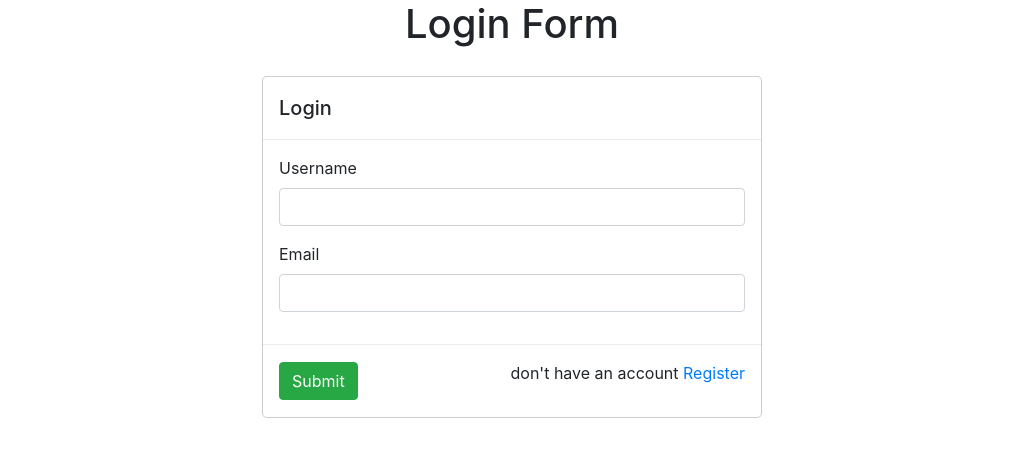
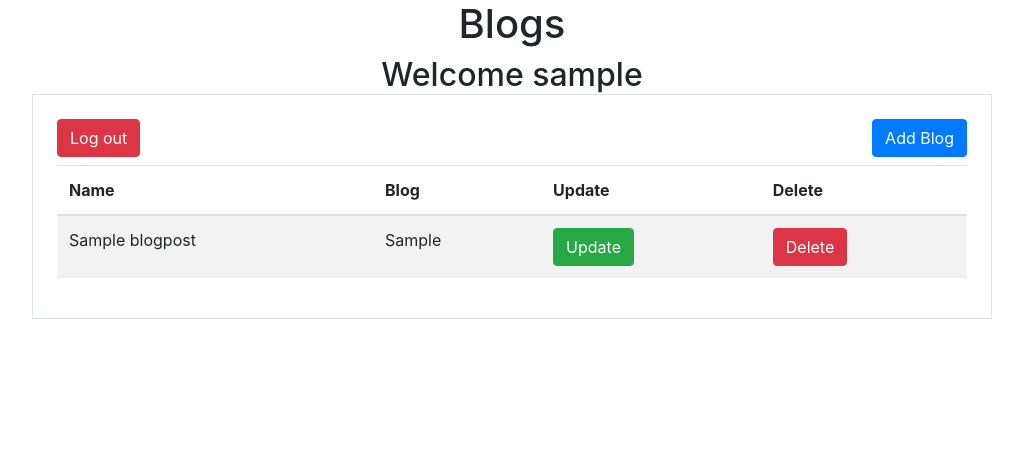
Before and after one commit to zeeshanmnawaz786/blog-post-in-php, a PHP site: page /index.php in a window 1280 px wide. Shown: the top 457 px of the page, without its empty margins (128-1151 px from the left). Run offline with PHP 8.4, Linux system fonts and the light colour scheme; the visitor is signed in with stand-in values (Sample User, id 1); tables that the repository leaves empty or names only in its code hold one stand-in row (values such as "Sample post").

Commit message:
blix page set in index

```diff
--- a/auth/login.php
+++ b/auth/login.php
@@ -16,9 +16,9 @@
        echo $row;
        if ($row > 0) {
          $_SESSION["username"] = $username;
-         header("location:../blog/home.php");
+         header("location:../index.php");
        } else {
-         header("location:../index.php?message=Email or password is incorrect");
+         header("location:./login_form.php?message=Email or password is incorrect");
        }
      }
    }
--- a/auth/logout.php
+++ b/auth/logout.php
@@ -1,4 +1,4 @@
 <?php session_start();?>
 <?php session_unset();?>
 <?php session_destroy();?>
-<?php header("location:../index.php");?>
+<?php header("location:./login_form.php");?>
--- a/auth/register.php
+++ b/auth/register.php
@@ -8,7 +8,7 @@
 
     if ($username === '' || $email === '' || $pass === ''){
         echo '<script>alert("Please fill in all the fields")</script>';
-        echo '<script>window.location.href = "../index.php";</script>';
+        echo '<script>window.location.href = "./login_form.php";</script>';
     }
     else{
         $query = "insert into users values(null, '$username', '$email', '$pass')";
@@ -17,7 +17,7 @@
         echo $result;
 
         if($result){
-            echo '<script>window.location.href = "../index.php";</script>';
+            echo '<script>window.location.href = "./login_form.php";</script>';
         }
         else{
             echo '<script>alert("Something went wrong")</script>';
--- a/auth/register_from.php
+++ b/auth/register_from.php
@@ -27,7 +27,7 @@
   </div>
     <div class="modal-footer d-flex justify-content-between">
     <input type="submit" name="register" value="Submit" class="btn btn-success">
-    <p>Have an account <a href="../index.php">Login</a></p>
+    <p>Have an account <a href="./login_form.php">Login</a></p>
 </div>
   </div>
   </div>
--- a/blog/delete_blog.php
+++ b/blog/delete_blog.php
@@ -9,7 +9,7 @@
         echo "Error: ". mysqli_error($conn);
     }
     else{
-        header('location:./home.php');
+        header('location:../index.php');
         exit();
     }
 }
--- a/blog/insert_blog.php
+++ b/blog/insert_blog.php
@@ -7,14 +7,14 @@
 
     if ($name === '' || $blog === ''){
         echo '<script>alert("Please fill in all the fields")</script>';
-        echo '<script>window.location.href = "./home.php";</script>';
+        echo '<script>window.location.href = "../index.php";</script>';
     }
     else{
         $query = "INSERT INTO blogpost VALUES(null, '$name', '$blog')";
         $result = mysqli_query($conn, $query);
 
         if($result){
-            echo '<script>window.location.href = "./home.php";</script>';
+            echo '<script>window.location.href = "../index.php";</script>';
         }
         else{
             echo '<script>alert("Something went wrong")</script>';
--- a/blog/update_blog.php
+++ b/blog/update_blog.php
@@ -26,7 +26,7 @@
                   echo mysqli_error($conn);
               }
               else{
-                  header('location:./home.php');
+                  header('location:../index.php');
                   exit();
               }
           }
@@ -36,7 +36,7 @@
         <form action="update_blog.php?id=<?php echo $id; ?>" method="post">
             <div class="mb-3">
                 <label for="inputName" class="form-label">Name</label>
-                <input type="text" disabled name="name" value="<?php echo $row['name']; ?>" class="form-control" id="inputName">
+                <input type="text" name="name" value="<?php echo $row['name']; ?>" class="form-control" id="inputName">
             </div>
             <div class="mb-3">
                 <label for="inputBlog" class="form-label">Blog</label>
--- a/index.php
+++ b/index.php
@@ -1,38 +1,99 @@
-   <?php include("./auth/headFoot/header.php") ?>
+   <?php include "./blog/headFoot/header.php"; ?>
    <?php include("./db/dbconn.php") ?>
 
-   <div class="container w-200px m-auto text-center">
-    <h1>Login Form</h1>
+   <?php session_start(); ?>
+   <?php
+   if (isset($_SESSION["username"])){
+      echo "<h2 class='container w-200px m-auto text-center'>Welcome ".$_SESSION["username"]."</h2>";
+   }
+   ?>
+
+<div class="container m-auto w-75 text-left border p-4 mt-4">
+  <?php
+  if (isset($_SESSION["username"])) {
+    echo '
+      <div class="d-flex justify-content-between">
+        <a href="./auth/logout.php">
+          <button class="btn btn-danger mb-2">Log out</button>
+        </a>
+        <button class="btn btn-primary mb-2" data-bs-toggle="modal" data-bs-target="#exampleModal">Add Blog</button>
       </div>
+    ';
+  }
+  ?>
+
+  <!-- Blog Start -->
+
+   <table class="table table-hover table-border table-striped">
+    <thead>
+        <tr>
+        <th scope="col">Name</th>
+        <th scope="col">Blog</th>
+
           <?php
-  if (isset($_GET['message'])){
-    echo "<h4 class='container w-200px m-auto text-center'>".$_GET['message']."</h4>";
+  if (isset($_SESSION["username"])) {
+    echo '
+        <th scope="col">Update</th>
+        <th scope="col">Delete</th>
+    ';
   }
+  ?>
 
+        </tr>
+    </thead>
+    <tbody>
+
+    <?php
+    $query = "select * from blogpost";
+    $result = mysqli_query($conn, $query);
+    if (!$result) {
+      echo "No Blog found".mysqli_error($conn);
+    }
+    else{
+      while($row = mysqli_fetch_array($result)){
         ?>
-<form action="./auth/login.php" method="post" >
+        <tr>
+          <td><?php echo $row['name']; ?></td>
+          <td><?php echo $row['blog']; ?></td>
+<?php
+  if (isset($_SESSION["username"])) {
+    echo '
+          <td><a href="./blog/update_blog.php?id='.$row['id'].'" class="btn btn-success">Update</a></td>
+          <td><a href="./blog/delete_blog.php?id='.$row['id'].'" class="btn btn-danger">Delete</a></td>
+    ';
+  }
+?>
+
+        </tr>
+        <?php
+      }
+    }
+    ?>
+    </tbody>
+    </table>
+
+  <form action="./blog/insert_blog.php" method="post">
+    <div class="modal fade" id="exampleModal" tabindex="-1" aria-labelledby="exampleModalLabel" aria-hidden="true">
       <div class="modal-dialog">
         <div class="modal-content">
           <div class="modal-header">
-          <h5 class="modal-title" id="exampleModalLabel">Login</h5>
+            <h5 class="modal-title" id="exampleModalLabel">Add New Blog</h5>
           </div>
             <div class="modal-body">
-    <div class="mb-3">
-      <label for="InputUserName" class="form-label">Username</label>
-      <input type="text" name="username" class="form-control" id="InputUserName">
+                <div class="form-group">
+                  <label for="inputName">Name</label>
+                  <input type="text" class="form-control" name="name" id="inputName" placeholder="Enter your name">
                 </div>
-    <div class="mb-3">
-      <label for="InputEmail" class="form-label">Email</label>
-      <input type="email" name="email" class="form-control" id="InputEmail">
+                <div class="form-group">
+                  <label for="inputBlog">Blog</label>
+                  <textarea class="form-control" name="blogText" id="inputBlog" rows="3" placeholder="Enter your Blog"></textarea>
+                </div>
+                <input type="submit" name="add_blog" value="Submit" class="btn btn-primary">
+            </div>
+        <div class="modal-footer">
   </div>
   </div>
-  <div class="modal-footer d-flex justify-content-between">
-    <input type="submit" name="login_click" value="Submit" class="btn btn-success">
-    <p>don't have an account <a href="./auth/register_from.php">Register</a></p>
-</div>
-  </div>
-  </div>
+
 </form>
-
-
-   <?php include("./auth/headFoot/footer.php") ?>
+  <!-- Blog End -->
+ <?php include "./blog/headFoot/footer.php"; ?>
```
Also changed, not shown: auth/login_form.php (added, +38 -0 lines), blog/abcdd.php (renamed from blog/home.php). Lines whose indentation alone changed are shown as unchanged.
